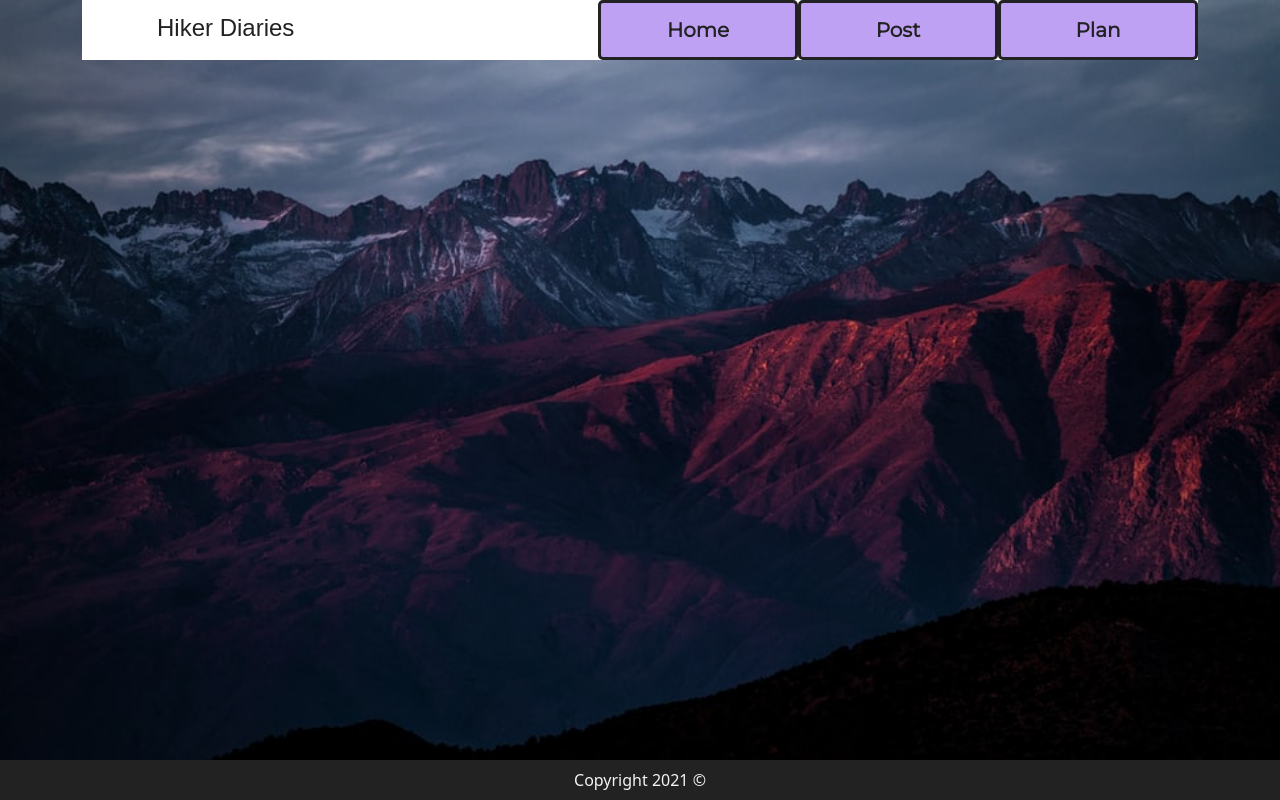
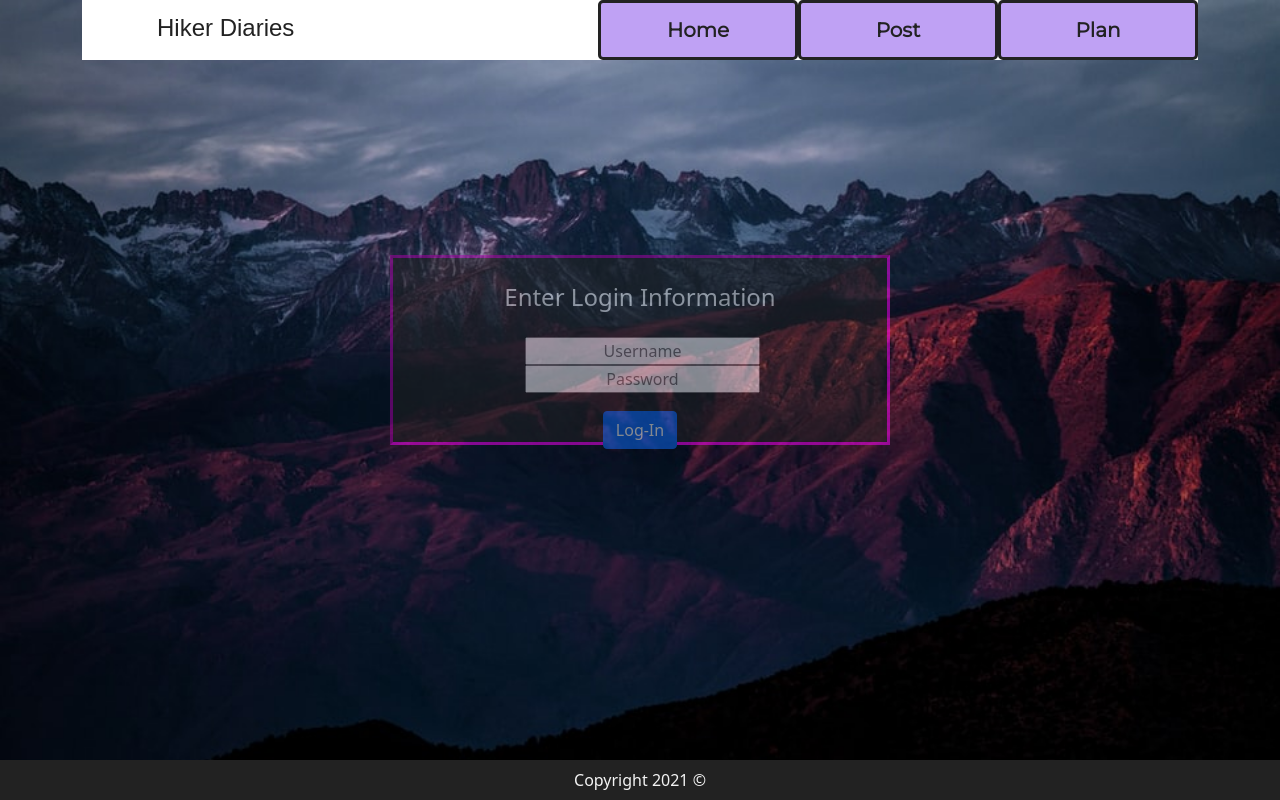
Before and after one commit to bcermak/HikerDiariesv1, a React (Create React App) app: page / in a window 1280 px wide. Built offline with nearby package versions, Linux system fonts and the light colour scheme; a web font is replaced by a local one.

Commit message:
finished login form v1

```diff
--- a/src/App.js
+++ b/src/App.js
@@ -1,11 +1,13 @@
 import './App.css';
 import Footer from './components/Footer';
-import Navbar from './components/Navbar'
+import Navbar from './components/Navbar';
+import LoginForm from './components/LoginForm'
 
 function App() {
   return (
     <div className='container'>
       <Navbar/>
+      <LoginForm/>
       <Footer />
     </div>
   );
--- /dev/null
+++ b/src/components/LoginForm/index.js
@@ -0,0 +1,52 @@
+import React, { Component } from 'react';
+
+class LoginForm extends React.Component {
+    render() {
+        const boxStyle = {
+            height: '190px',
+            width: '500px',
+            backgroundColor: '#222',
+            borderStyle:'inset',
+            borderColor: 'magenta',
+            opacity:'50%',
+            color: 'white',
+
+
+        }
+        const mainDivStyle = {
+            textAlign: 'center',
+            height: '180px',
+            width: '500px',
+            marginTop: '195px',
+        }
+
+        const btnStyle = {
+            display: 'block',
+            margin: '0 auto',
+            marginTop: '18px',
+            marginBottom: '18px'
+        }
+
+        const inputStyle = {
+            marginLeft: '5px',
+            textAlign: 'center'
+        }
+
+        return <>
+        <div className="container" style={mainDivStyle}>
+            <div className="row">
+                <div className="col-md-12" style={boxStyle}>
+                    <form>
+                        <h4 style={{marginTop:'25px', marginBottom: '25px'}}> Enter Login Information </h4>
+                        <input style={inputStyle} type="text" placeholder="Username" name="username"></input>
+                        <input style={inputStyle} type="password" placeholder="Password" name="password"></input>
+                        <button className="btn btn-primary" style={btnStyle}>Log-In</button>
+                    </form>
+                </div>
+            </div>
+        </div>
+        </>
+    };
+};
+
+export default LoginForm
```
